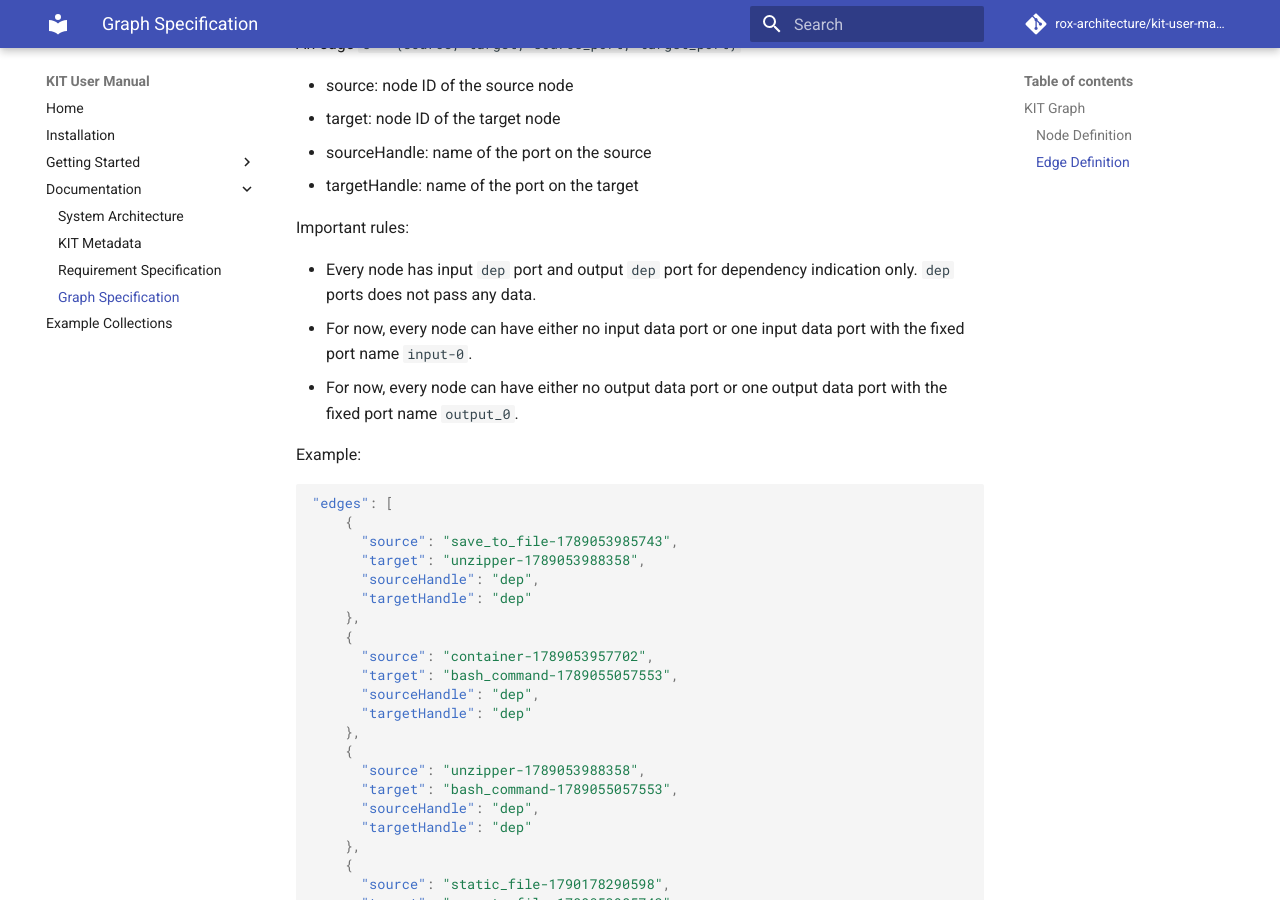
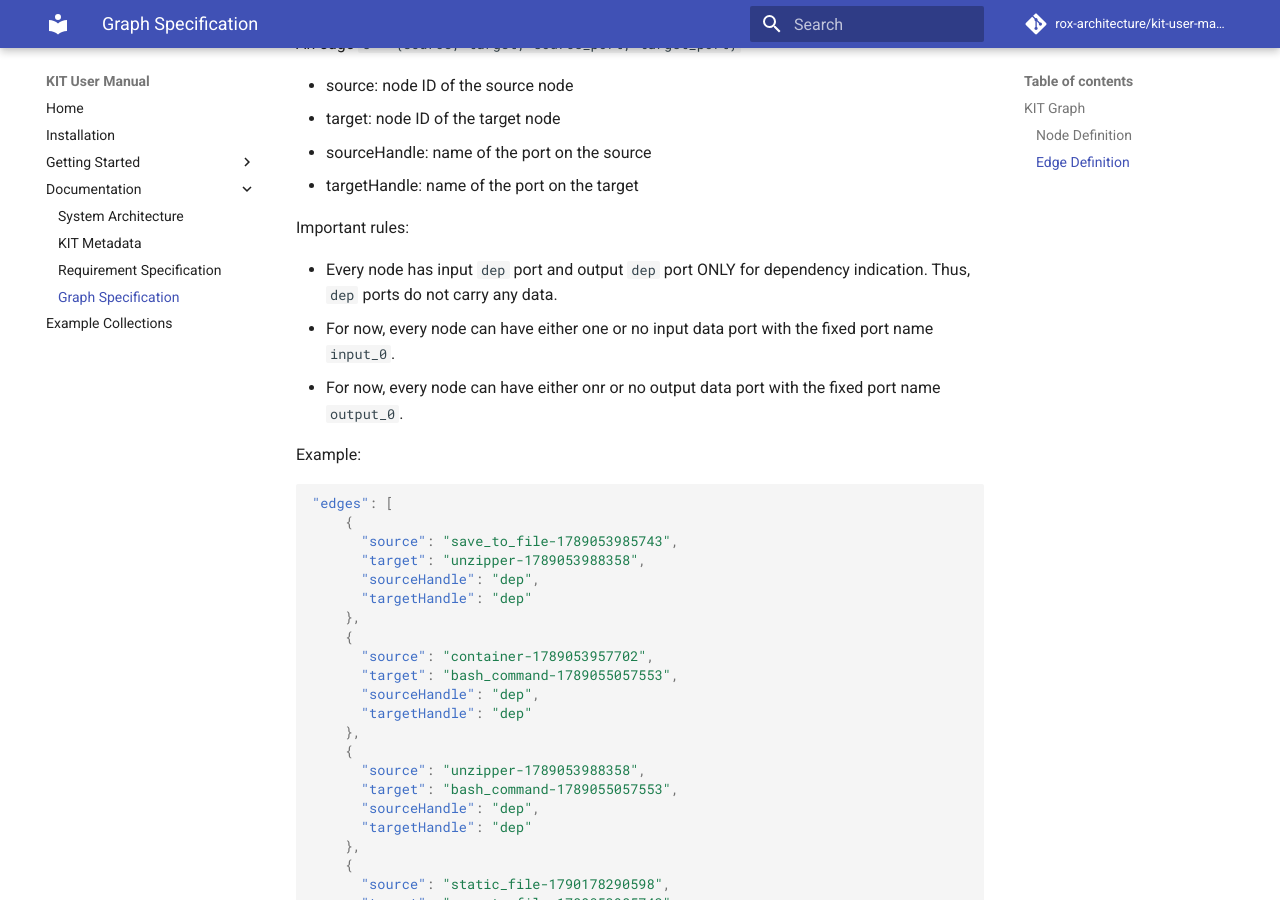
Before and after one commit to rox-architecture/kit-user-manual, an MkDocs documentation site: the page built from docs/documentation/graph-specification.md, in a window 1280 px wide and 900 px high, scrolled down 1659 px. Built offline with MkDocs 1.6.1 and Material for MkDocs 9.7.7, drawn with Linux system fonts in a browser that asks for light colours; comment, search, counter and statistics services are not loaded.

Commit message:
typos fixed

```diff
--- a/docs/documentation/graph-specification.md
+++ b/docs/documentation/graph-specification.md
@@ -81,9 +81,9 @@ An edge `e = {source, target, source_port, target_port}`
 
 Important rules:
 
-- Every node has input `dep` port and output `dep` port for dependency indication only. `dep` ports does not pass any data.
-- For now, every node can have either no input data port or one input data port with the fixed port name `input-0`.
-- For now, every node can have either no output data port or one output data port with the fixed port name `output_0`.
+- Every node has input `dep` port and output `dep` port ONLY for dependency indication. Thus, `dep` ports do not carry any data.
+- For now, every node can have either one or no input data port with the fixed port name `input_0`.
+- For now, every node can have either onr or no output data port with the fixed port name `output_0`.
 
 Example:
 
```
